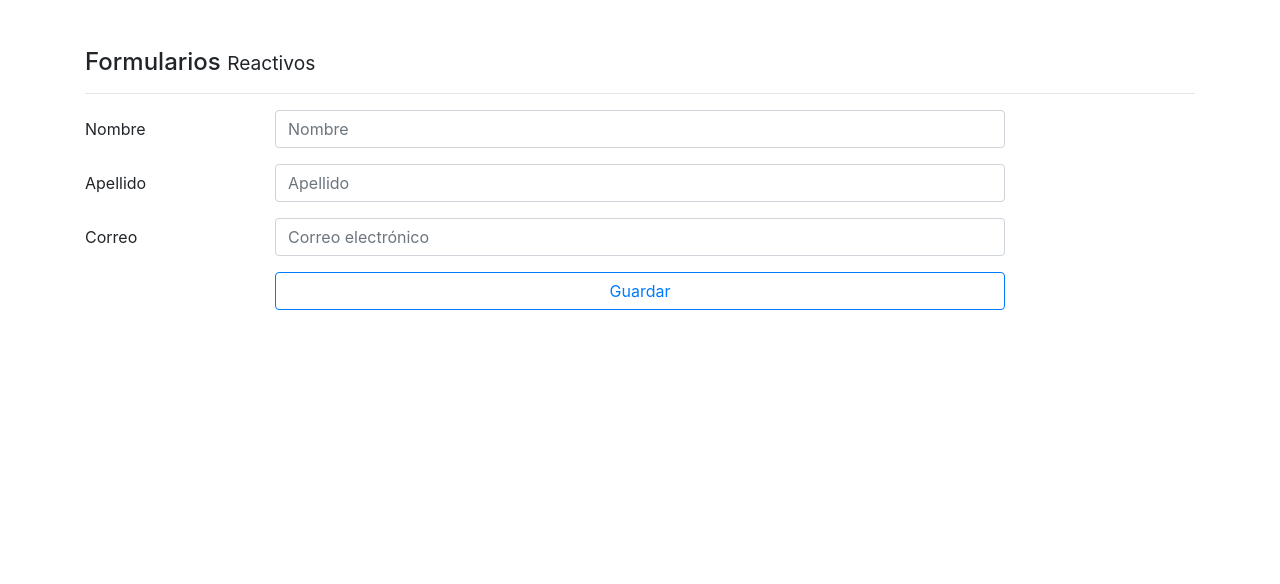
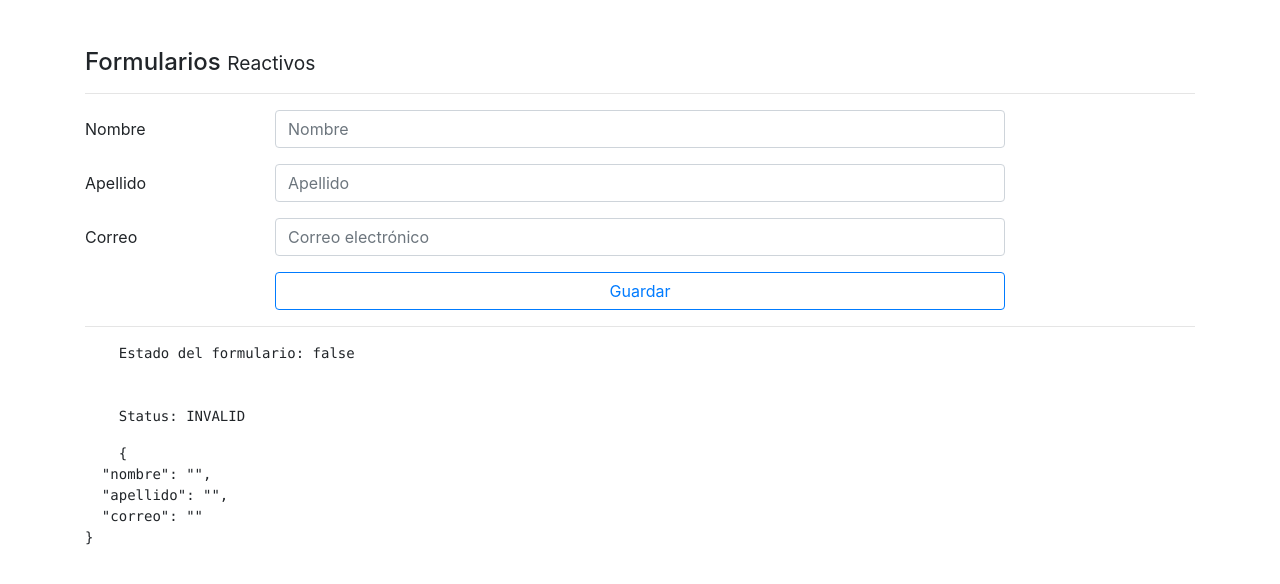
Before and after one commit to Luis-Angel-Santos/Formularios_con_Angular, an Angular app: page /reactivo in a window 1280 px wide. Shown: the top 584 px of the page. Built offline with nearby package versions, Linux system fonts and the light colour scheme.

Commit message:
Haciendo las validaciones sincronas del formulario reactivo

```diff
--- a/src/app/pages/reactive/reactive.component.html
+++ b/src/app/pages/reactive/reactive.component.html
@@ -42,3 +42,13 @@
     </div>
 
 </form>
+
+<hr>
+<pre>
+    Estado del formulario: {{forma.valid}}
+    <br>
+    Status: {{forma.status}}
+</pre>
+<pre>
+    {{forma.value | json }}
+</pre>
--- a/src/app/pages/reactive/reactive.component.ts
+++ b/src/app/pages/reactive/reactive.component.ts
@@ -1,5 +1,5 @@
 import { Component, OnInit } from '@angular/core';
-import { FormBuilder, FormGroup } from '@angular/forms';
+import { FormBuilder, FormGroup, Validators } from '@angular/forms';
 
 @Component({
   selector: 'app-reactive',
@@ -19,9 +19,9 @@
 
   crearFormulario(){
     this.forma = this.fb.group({
-      nombre: [''],
-      apellido: [''],
-      correo: [''],
+      nombre:   ['', [Validators.required, Validators.minLength(5)]],
+      apellido: ['', [Validators.required, Validators.minLength(3)]],
+      correo:   ['', [Validators.required, Validators.pattern('[a-z0-9._%+-]+@[a-z0-9.-]+\.[a-z]{2,3}$')]]
 
     });
   }
```
